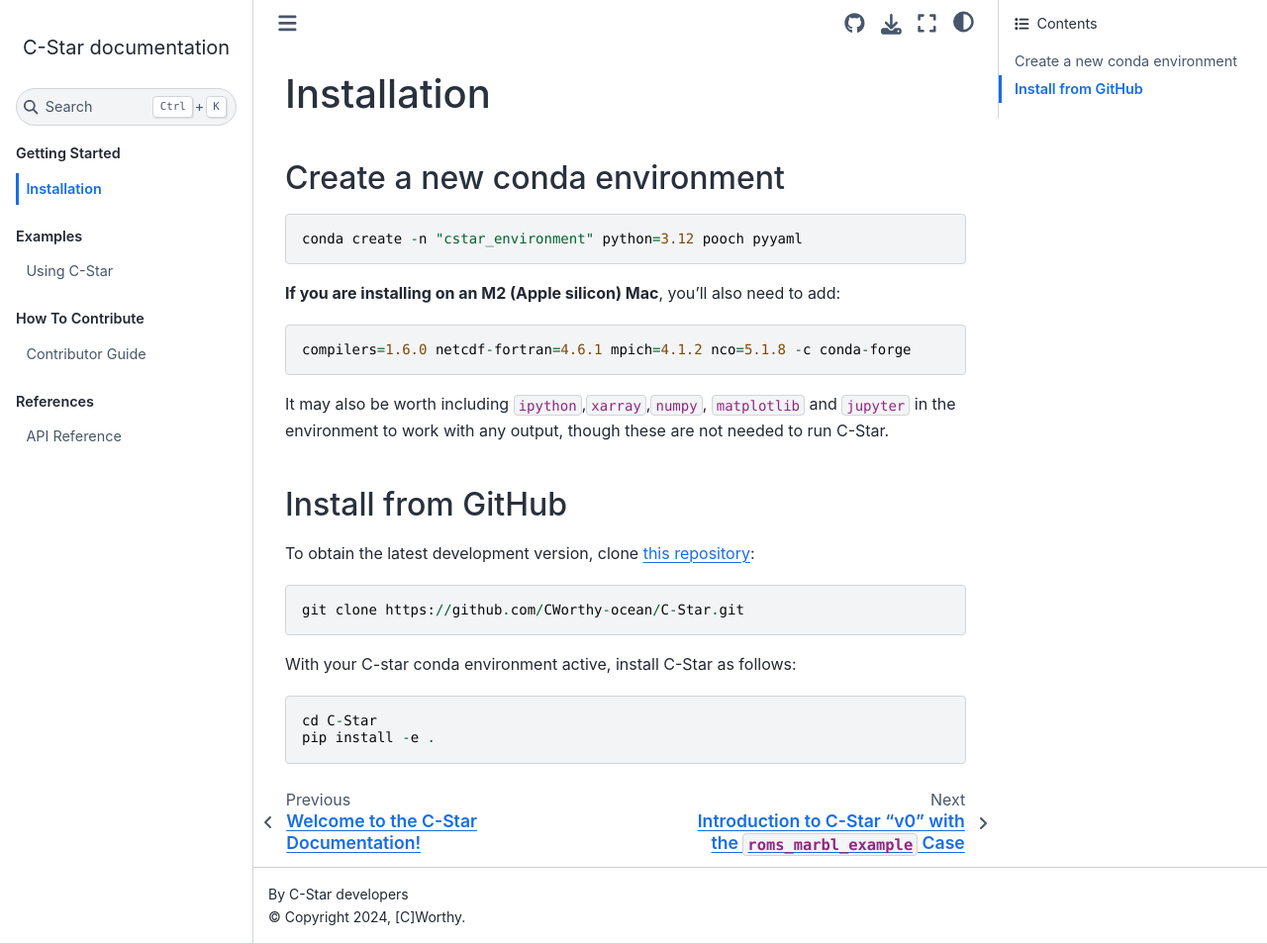
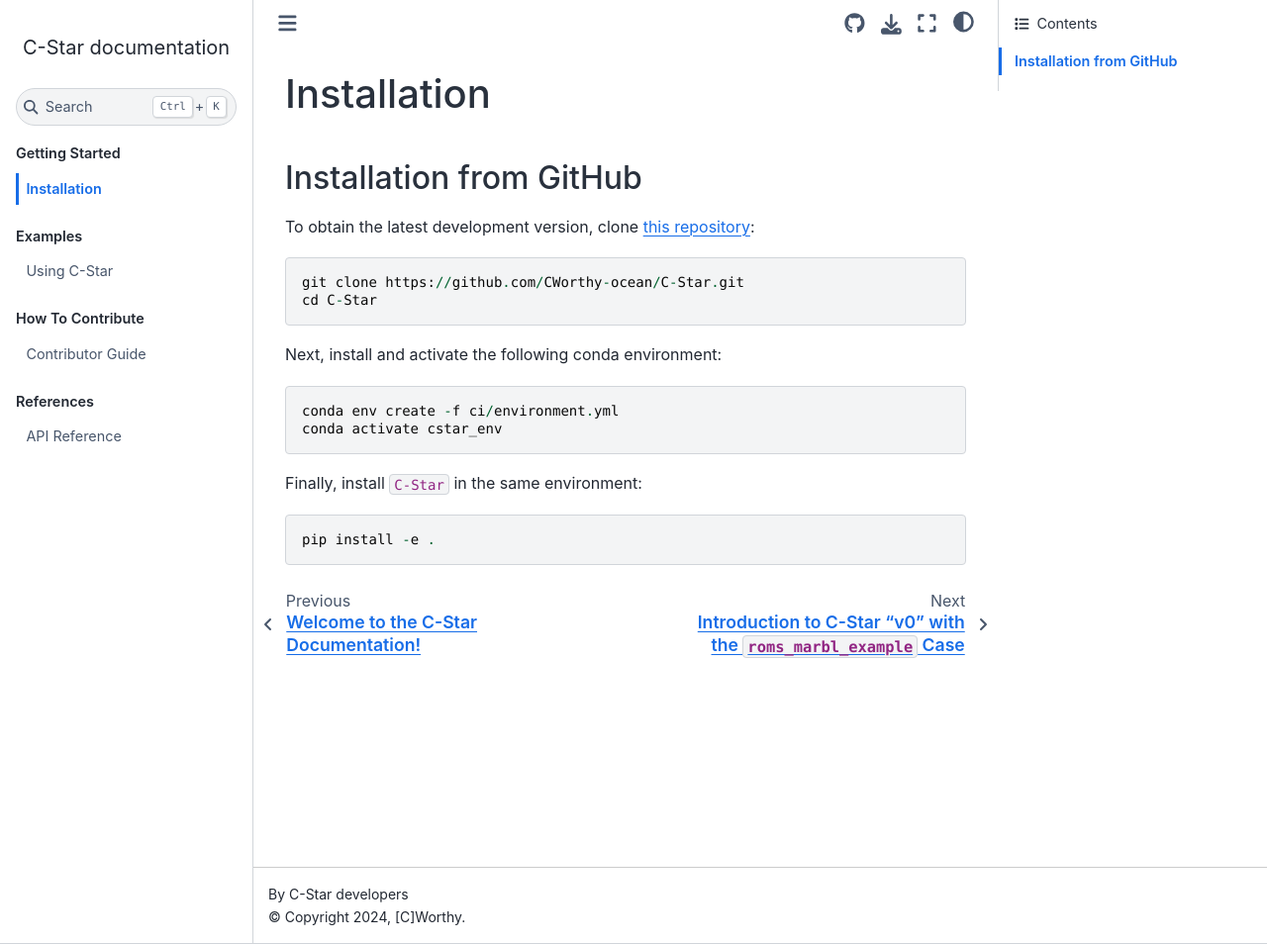
Before and after one commit to CWorthy-ocean/C-Star, a Sphinx documentation site: the page built from docs/installation.md, in a window 1280 px wide and 954 px high. Shown: the whole window at 99% size. Built offline with Sphinx 7.4.7 and the Sphinx Book theme 1.1.4, drawn with Linux system fonts in a browser that asks for light colours.

Commit message:
Update installation instructions

````diff
--- a/docs/installation.md
+++ b/docs/installation.md
@@ -1,30 +1,24 @@
 # Installation
 
 
-## Create a new conda environment
-
-```
-conda create -n "cstar_environment" python=3.12 pooch pyyaml
-```
-
-**If you are installing on an M2 (Apple silicon) Mac**, you'll also need to add:
-
-```
-compilers=1.6.0 netcdf-fortran=4.6.1 mpich=4.1.2 nco=5.1.8 -c conda-forge
-```
-
-It may also be worth including `ipython`,`xarray`,`numpy`, `matplotlib` and `jupyter` in the environment to work with any output, though these are not needed to run C-Star.
-
-## Install from GitHub
+## Installation from GitHub
 
 To obtain the latest development version, clone [this repository](https://github.com/CWorthy-ocean/C-Star):
 
 
 ```
 git clone https://github.com/CWorthy-ocean/C-Star.git
+cd C-Star
 ```
-With your C-star conda environment active, install C-Star as follows:
+
+Next, install and activate the following conda environment:
+
 ```
-cd C-Star
+conda env create -f ci/environment.yml
+conda activate cstar_env
+```
+
+Finally, install `C-Star` in the same environment:
+```
 pip install -e .
 ```
````
Also changed, not shown: README.md (+14 -7 lines).
